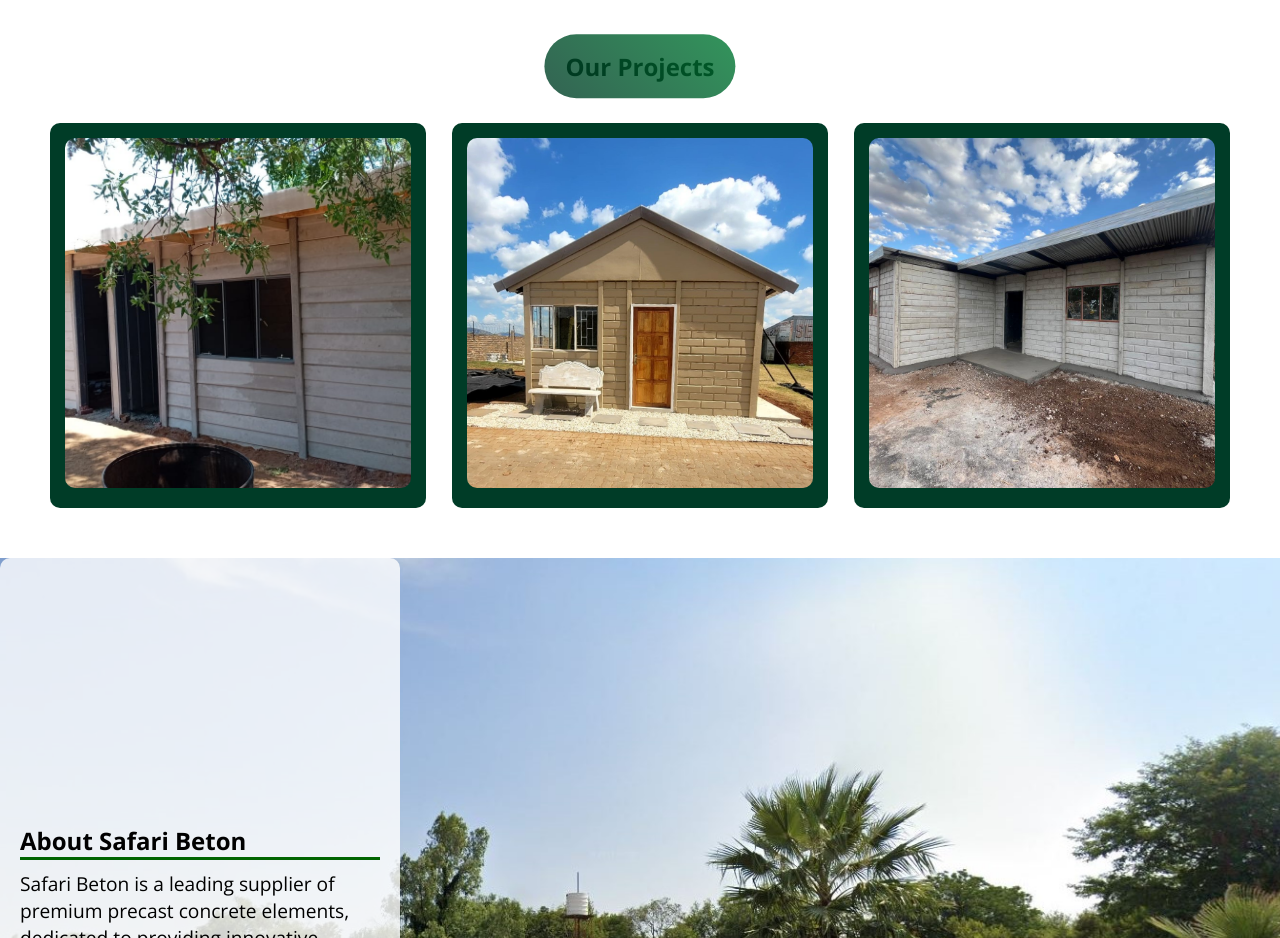
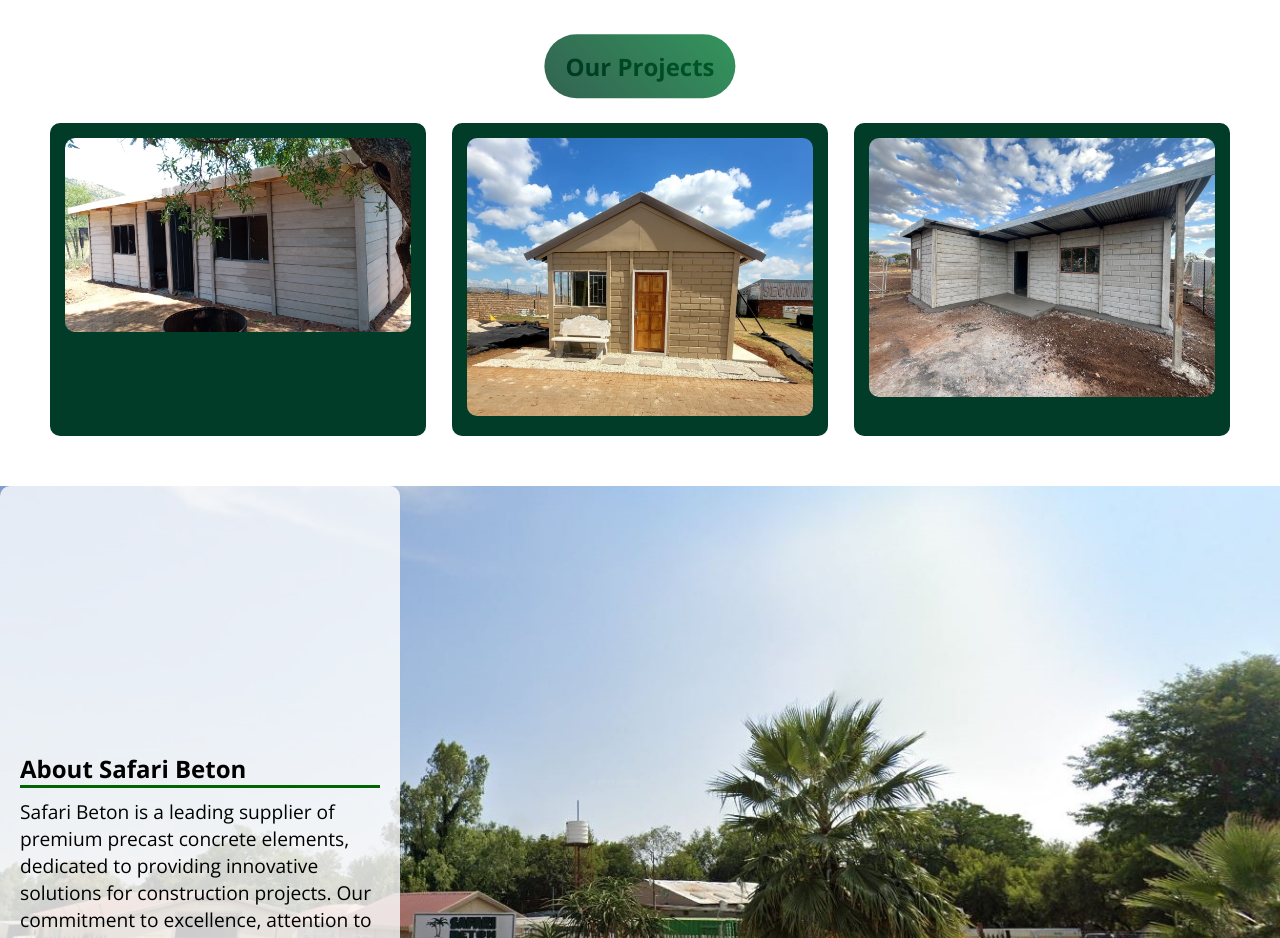
Before and after one commit to W-gerber/Safaribeton, a plain HTML site: page index.html in a window 1280 px wide. Shown: the part 1840-2778 px from the top of the page. Drawn offline with nearby package versions, Linux system fonts and the light colour scheme.

Commit message:
Update styles.css

```diff
--- a/styles.css
+++ b/styles.css
@@ -230,9 +230,9 @@ underline {
 }
 .project img {
     width: 100%;
-    height: 380px;
+    height: auto;
     border-radius: 10px;
-    max-height: 350px;
+    max-height: 380px;
     object-fit: cover;
 }
 .project:hover {
```
